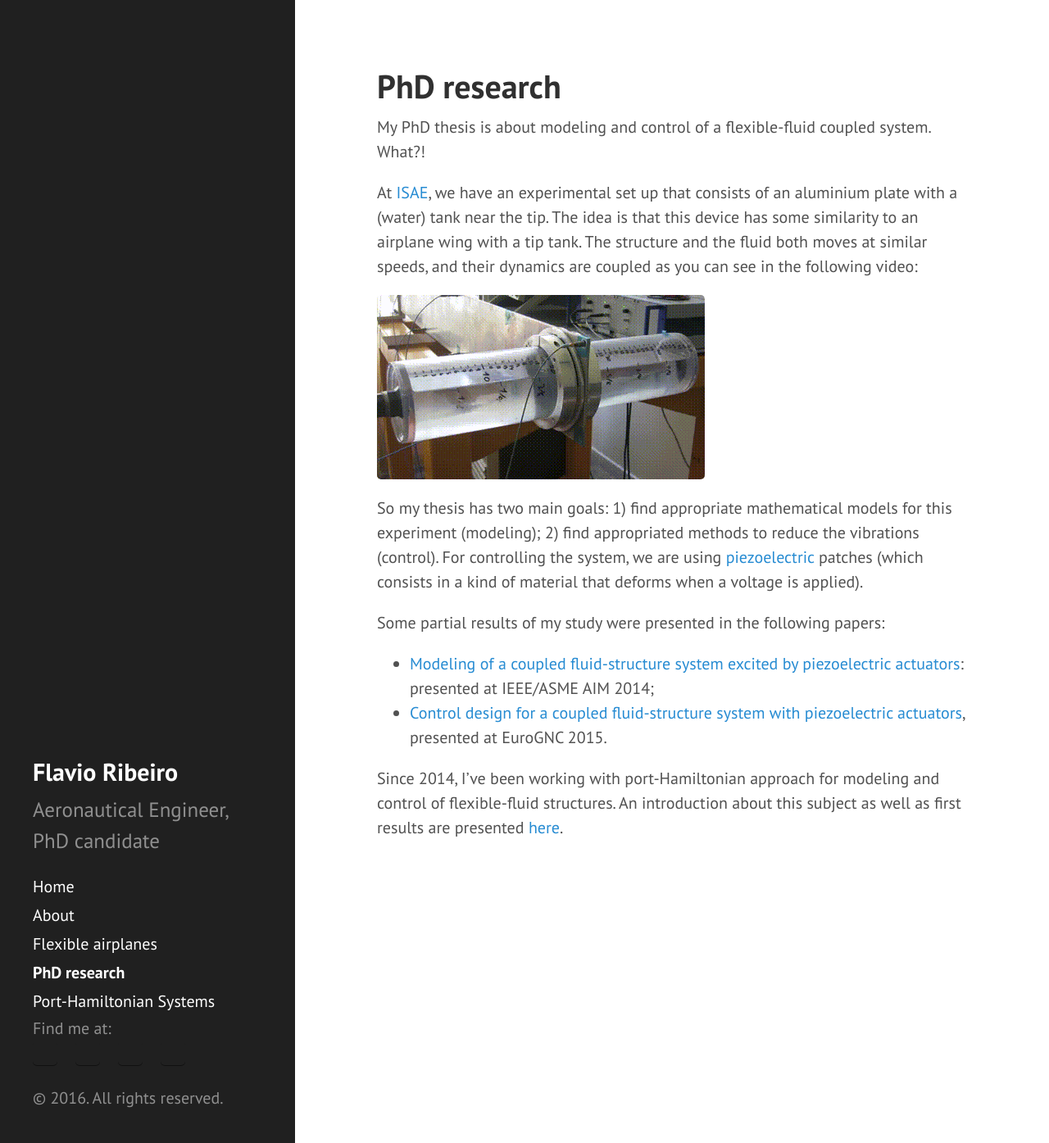
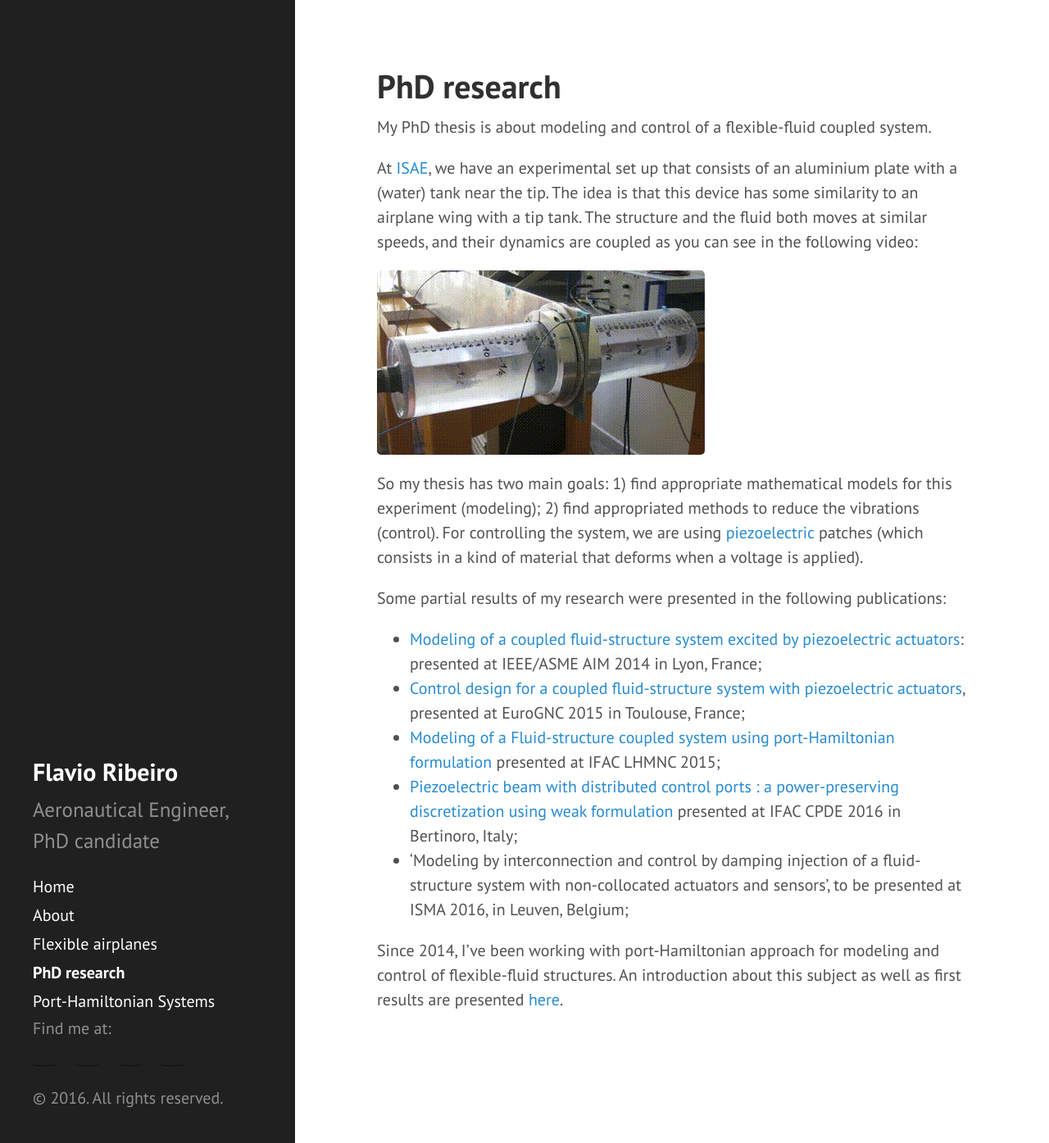
Before and after one commit to flavioluiz/flavioluiz.github.io, a Jekyll site: the page built from phd.md, in a window 1280 px wide and 1395 px high. Shown: the whole window at 82% size. Built offline with Jekyll 4.4.1, drawn with Linux system fonts in a browser that asks for light colours.

Commit message:
included publications, a few corrections

```diff
--- a/phd.md
+++ b/phd.md
@@ -3,9 +3,9 @@ layout: page
 title: PhD research
 ---
 
-My PhD thesis is about modeling and control of a flexible-fluid coupled system. What?!
+My PhD thesis is about modeling and control of a flexible-fluid coupled system.
 
-At [ISAE](www.isae.fr), we have an experimental set up that consists of an aluminium plate with
+At [ISAE](http://www.isae.fr), we have an experimental set up that consists of an aluminium plate with
 a (water) tank near the tip. The idea is that this device has some similarity to an airplane wing with
 a tip tank. The structure and the fluid both moves at similar speeds, and their dynamics are coupled
 as you can see in the following video:
@@ -17,12 +17,16 @@ So my thesis has two main goals: 1) find appropriate mathematical models for thi
 [piezoelectric](http://en.wikipedia.org/wiki/Piezoelectricity) patches (which consists in a kind of material that
 deforms when a voltage is applied).
 
-Some partial results of my study were presented in the following papers:
+Some partial results of my research were presented in the following publications:
 
 * [Modeling of a coupled fluid-structure system excited by piezoelectric actuators](https://www.researchgate.net/publication/263927713_Modeling_of_a_Coupled_Fluid-Structure_System_Excited_by_Piezoelectric_Actuators):
-presented at IEEE/ASME AIM 2014;
+presented at IEEE/ASME AIM 2014 in Lyon, France;
 * [Control design for a coupled fluid-structure system with piezoelectric actuators](https://www.researchgate.net/publication/274896289_Control_design_for_a_coupled_fluid-structure_system_with_piezoelectric_actuators),
-presented at EuroGNC 2015.
+presented at EuroGNC 2015 in Toulouse, France;
+* [Modeling of a Fluid-structure coupled system using port-Hamiltonian formulation]() presented at IFAC LHMNC 2015;
+* [Piezoelectric beam with distributed control ports : a power-preserving discretization using weak formulation]() presented at IFAC CPDE 2016 in Bertinoro, Italy;
+* 'Modeling by interconnection and control by damping injection of a fluid-structure system with non-collocated actuators and sensors', to be presented
+ at ISMA 2016, in Leuven, Belgium;
 
 Since 2014, I've been working with port-Hamiltonian approach for modeling and control
 of flexible-fluid structures.
```
